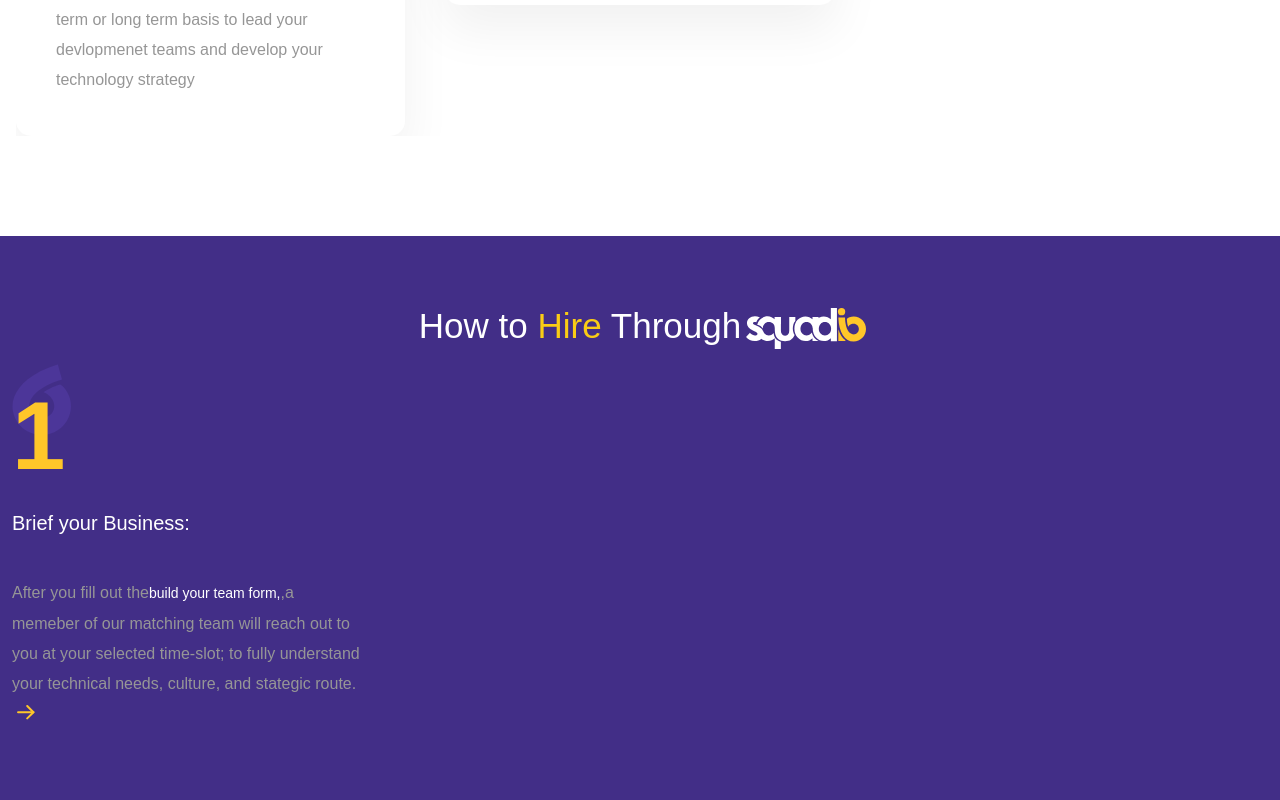
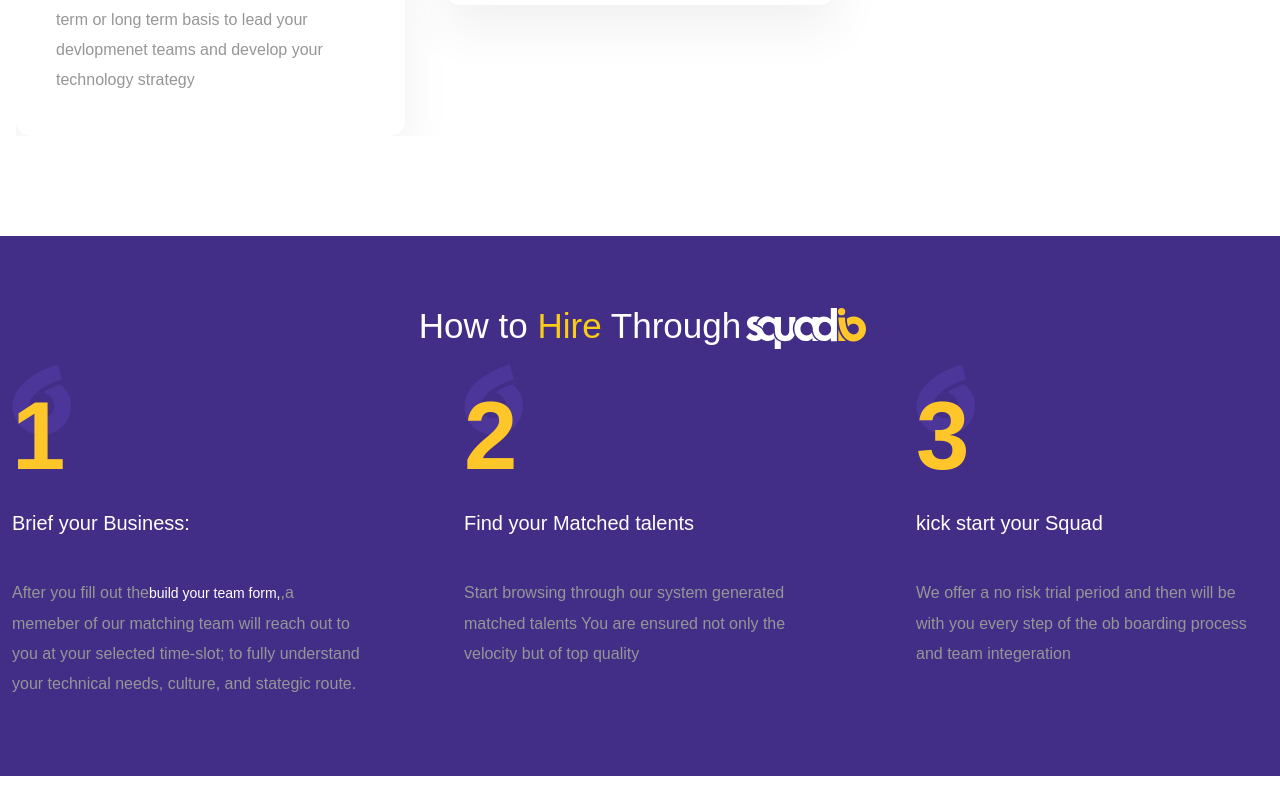
Before and after one commit to nath2006/Magang-FE-Reactjs, a React (Create React App) app: page / in a window 1280 px wide. Shown: the part 1660-2460 px from the top of the page. After the commit the page ends 2436 px from the top, so only its background shows below. Built offline with nearby package versions, Linux system fonts and the light colour scheme.

Commit message:
update-steps-ul

```diff
--- a/src/Components/Steps/Steps.jsx
+++ b/src/Components/Steps/Steps.jsx
@@ -26,7 +26,29 @@ const Steps = () => {
                                         </a>
                                     ,a memeber of our matching team will reach out to you at your selected time-slot; to fully understand your technical needs, culture, and stategic route.
                                 </p>
-                                <div className="right-row">
+                                <div className="right-arrow">
+                                    <img src={RightArrow} alt="Right arrow"></img>
+                                </div>
+                            </li>
+
+                            <li className="col">
+                                <span className="step-number">2</span>
+                                <h4 className="text-white"> Find your Matched talents </h4>
+                                <p> Start browsing through our system generated matched talents You are ensured not only the velocity but of top quality </p>
+                                <div className="right-arrow">
+                                    <img src={RightArrow} alt="Right arrow"></img>
+                                </div>
+                            </li>
+
+                            <li className="col">
+                                <span className="step-number">3</span>
+                                <h4 className="text-white"> kick start your Squad </h4>
+                                <p>
+                                We offer a no risk trial period and then will be
+                                with you every step of the ob boarding process and team
+                                integeration
+                                </p>
+                                <div className="right-arrow">
                                     <img src={RightArrow} alt="Right arrow"></img>
                                 </div>
                             </li>
--- a/src/Components/Steps/styles.css
+++ b/src/Components/Steps/styles.css
@@ -46,3 +46,20 @@ img {
 ::after, :before {
     box-sizing: border-box;
 }
+img, svg {
+    vertical-align: middle;
+}
+
+.steps-ul .right-arrow {
+    position: absolute;
+    right: -50px;
+    top: 50%;
+    width: 40px;
+    height: 40px;
+    margin-top: -25px;
+    display: inline-block;
+    background-color: rgba(255,198,41,.1);
+    border-radius: 40px;
+    text-align: center;
+    line-height: 40px;
+}
```
